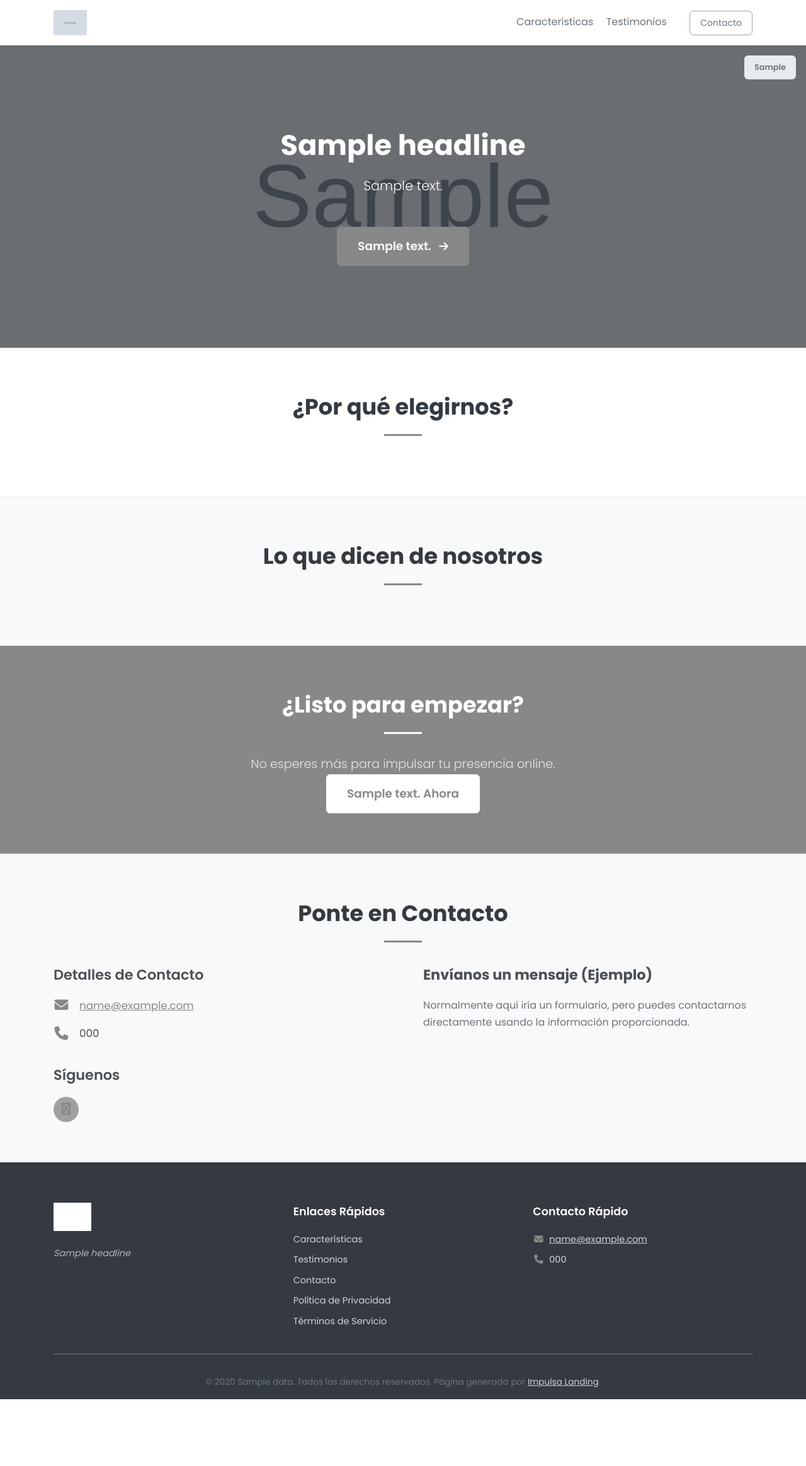
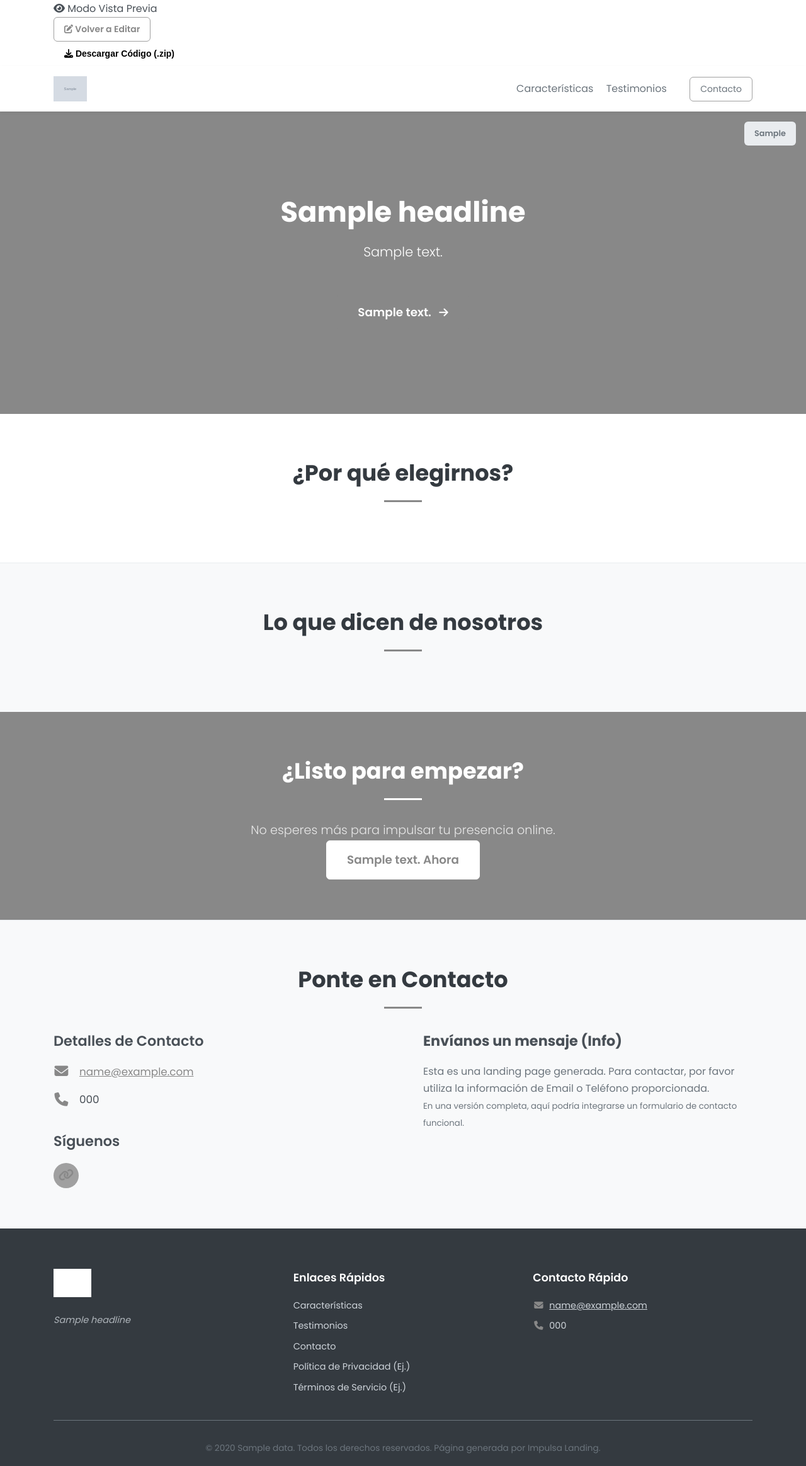
Before and after one commit to morispolanco/landing_page_generator, a Flask app: template templates/preview.html in a window 1280 px wide. Shown: the whole page at 63% size. Before the commit the page ends 2221 px from the top, so only its background shows below. Run offline with Flask 3, Linux system fonts and the light colour scheme; the template is opened without the code that fills it: most values are stand-ins (such as "Sample title", 1, 10 or a date in 2020); grey boxes marked "Sample" are stand-in pictures.

Commit message:
Update preview.html

```diff
--- a/templates/preview.html
+++ b/templates/preview.html
@@ -3,57 +3,102 @@
 <head>
     <meta charset="UTF-8">
     <meta name="viewport" content="width=device-width, initial-scale=1.0">
-    <title>{{ data.name }} - {{ data.headline | truncate(50) }}</title> {# Título más descriptivo #}
+    <title>{{ data.name }} - {{ data.headline | truncate(50) }}</title>
 
-    <!-- Google Fonts (Ejemplo: Poppins) -->
     <link rel="preconnect" href="https://fonts.googleapis.com">
     <link rel="preconnect" href="https://fonts.gstatic.com" crossorigin>
     <link href="https://fonts.googleapis.com/css2?family=Poppins:wght@300;400;600;700&display=swap" rel="stylesheet">
-
-    <!-- Font Awesome (para iconos) -->
     <link rel="stylesheet" href="https://cdnjs.cloudflare.com/ajax/libs/font-awesome/6.4.0/css/all.min.css" integrity="sha512-iecdLmaskl7CVkqkXNQ/ZH/XLlvWZOJyj7Yy7tcenmpD1ypASozpmT/E0iPtmFIB46ZmdtAc9eNBvH0H/ZpiBw==" crossorigin="anonymous" referrerpolicy="no-referrer" />
 
-    <!-- Nuestro CSS Rediseñado -->
-    <link rel="stylesheet" href="{{ url_for('static', filename='css/style.css') }}">
+    <!-- Enlace CSS: Relativo si es descarga, absoluto (url_for) si es preview -->
+    {% if is_download %}
+        <link rel="stylesheet" href="css/style.css">
+    {% else %}
+        <link rel="stylesheet" href="{{ url_for('static', filename='css/style.css') }}">
+    {% endif %}
 
     <!-- Estilos dinámicos -->
     <style>
         :root {
             --primary-color: {{ data.color_primary | default('#007bff') }};
-            --secondary-color: {{ data.color_secondary | default('#6c757d') }};
-            /* Generar variaciones más claras/oscuras (simplificado) */
+            --secondary-color: {{ data.color_secondary | default('#ffffff') }}; /* Blanco por defecto */
             --primary-color-dark: color-mix(in srgb, var(--primary-color) 85%, black);
             --primary-color-light: color-mix(in srgb, var(--primary-color) 80%, white);
         }
-        {% if data.image_hero_url %}
+
+        /* Aplicar fondo Hero dinámicamente */
         .hero {
-            background-image: linear-gradient(rgba(0, 0, 0, 0.5), rgba(0, 0, 0, 0.5)), url('{{ data.image_hero_url }}');
-            background-size: cover;
-            background-position: center center;
-            color: #ffffff; /* Texto blanco sobre imagen oscura */
+            {% if data.hero_background_type == 'pattern' and data.hero_pattern_src %}
+                background-color: {{ data.color_primary }}; /* Color base */
+                background-image: url('{{ data.hero_pattern_src }}');
+                color: var(--secondary-color); /* Usar secundario para texto sobre patrón */
+            {% elif data.hero_background_type == 'gradient' and data.hero_background_css %}
+                background: {{ data.hero_background_css }};
+                color: var(--white); /* Asumir texto blanco sobre gradiente */
+            {% elif data.hero_background_type == 'image_url' and data.image_hero_url %}
+                 background-image: linear-gradient(rgba(0, 0, 0, 0.5), rgba(0, 0, 0, 0.5)), url('{{ data.image_hero_url | escape }}');
+                 background-size: cover;
+                 background-position: center center;
+                 color: #ffffff;
+            {% elif data.hero_background_type == 'color' and data.hero_background_css %}
+                 background: {{ data.hero_background_css }};
+                 /* Determinar color de texto basado en luminancia del color de fondo (simplificado) */
+                 {% set bgcolor = data.hero_background_css %}
+                 {% set r = (bgcolor[1:3] | int(base=16)) if bgcolor.startswith('#') else 0 %}
+                 {% set g = (bgcolor[3:5] | int(base=16)) if bgcolor.startswith('#') else 0 %}
+                 {% set b = (bgcolor[5:7] | int(base=16)) if bgcolor.startswith('#') else 0 %}
+                 {% set lum = (0.299 * r + 0.587 * g + 0.114 * b) / 255 %}
+                 color: {{ '#333333' if lum > 0.5 else '#ffffff' }};
+            {% else %}
+                /* Fallback: Color primario sólido */
+                 background: var(--primary-color);
+                 color: var(--white);
+            {% endif %}
         }
-        .hero .headline, .hero .description {
-             color: #ffffff;
-        }
-        {% endif %}
+         /* Asegurar que el texto del hero herede el color calculado si no hay imagen */
+         {% if data.hero_background_type != 'image_url' %}
+         .hero .headline, .hero .description { color: inherit; }
+         {% endif %}
+
     </style>
 </head>
-<body>
+<!-- Añadir clase si hay imagen URL para estilos condicionales si es necesario -->
+<body class="{{ 'hero-has-image-url' if data.hero_background_type == 'image_url' and data.image_hero_url else '' }}">
 
-    <!-- Barra de Navegación (Simple) -->
+    <!-- Barra de Controles (Solo en modo Preview) -->
+    {% if not is_download %}
+    <div class="preview-controls">
+        <div class="container">
+            <span><i class="fas fa-eye"></i> Modo Vista Previa</span>
+            <div>
+                 <a href="/" class="btn btn-secondary btn-sm"><i class="fas fa-edit"></i> Volver a Editar</a>
+                 <!-- Formulario para descargar -->
+                 <form action="{{ url_for('download') }}" method="POST" class="download-form">
+                    <!-- Campo oculto con datos de configuración (SIN SVGs grandes) -->
+                    <input type="hidden" name="page_data_json" value="{{ data_json | escape }}">
+                    <button type="submit" class="btn btn-success btn-sm btn-download">
+                        <i class="fas fa-download"></i> Descargar Código (.zip)
+                    </button>
+                 </form>
+            </div>
+        </div>
+    </div>
+    {% endif %}
+
+    <!-- Barra de Navegación -->
     <nav class="navbar">
         <div class="container">
             <div class="logo">
-                {% if data.logo_url %}
-                    <img src="{{ data.logo_url }}" alt="Logo de {{ data.name }}" class="logo-img">
+                <!-- *** USA logo_src (que tiene SVG logo como Data URL o ruta relativa) *** -->
+                {% if data.logo_src %}
+                    <img src="{{ data.logo_src }}" alt="Logo de {{ data.name }}" class="logo-img">
                 {% else %}
                     <span class="logo-text">{{ data.name }}</span>
                 {% endif %}
             </div>
-            <div class="nav-links">
-                <!-- Enlaces podrían ir a secciones: #features, #testimonials, #contact -->
-                <a href="#features" class="nav-link">Características</a>
-                <a href="#testimonials" class="nav-link">Testimonios</a>
+             <div class="nav-links">
+                {% if data.features_raw and data.features_raw.strip() %}<a href="#features" class="nav-link">Características</a>{% endif %}
+                {% if data.testimonials_raw and data.testimonials_raw.strip() %}<a href="#testimonials" class="nav-link">Testimonios</a>{% endif %}
                 <a href="#contact" class="nav-link btn btn-secondary btn-sm">Contacto</a>
             </div>
         </div>
@@ -68,11 +113,12 @@
             {% endif %}
             {% if data.cta_text %}
                 <a href="#contact" class="btn btn-primary btn-lg cta-button">{{ data.cta_text }} <i class="fas fa-arrow-right"></i></a>
-                {# El href="#contact" es un ejemplo, podría ser un enlace externo #}
             {% endif %}
              <p class="page-type-badge">{{ data.page_type|capitalize }}</p>
         </div>
     </header>
+
+    <!-- ... (Resto de secciones: Features, Testimonials, CTA Secundario, Contacto - SIN CAMBIOS IMPORTANTES, verificar lógica `if` para secciones opcionales) ... -->
 
     <!-- Sección Características/Beneficios -->
     {% if data.features_raw and data.features_raw.strip() %}
@@ -86,13 +132,15 @@
                         {% set icon_class = parts[0].strip() | default('fa-solid fa-star') %}
                         {% set title = parts[1].strip() %}
                         {% set desc = parts[2].strip() %}
+                        {% if title and desc %} {# Solo mostrar si hay título y descripción #}
                         <div class="feature-item text-center">
                             <div class="feature-icon">
-                                <i class="fa-fw {{ icon_class }}"></i> {# fa-fw para ancho fijo #}
+                                <i class="fa-fw {{ icon_class }}"></i>
                             </div>
                             <h3 class="feature-title">{{ title }}</h3>
                             <p class="feature-description">{{ desc }}</p>
                         </div>
+                        {% endif %}
                     {% endif %}
                 {% endfor %}
             </div>
@@ -113,6 +161,7 @@
                         {% set author_parts = quote_parts[1].split(',', 1) %}
                         {% set author_name = author_parts[0].strip() %}
                         {% set author_title = author_parts[1].strip() if author_parts|length > 1 else '' %}
+                         {% if quote and author_name %} {# Solo mostrar si hay cita y autor #}
                         <div class="testimonial-item">
                             <blockquote class="testimonial-quote">
                                 <i class="fas fa-quote-left quote-icon"></i>
@@ -123,6 +172,7 @@
                                 {% if author_title %}<span class="author-title">{{ author_title }}</span>{% endif %}
                             </cite>
                         </div>
+                        {% endif %}
                     {% endif %}
                  {% endfor %}
             </div>
@@ -160,25 +210,27 @@
                             {% for link in data.social_links_raw.splitlines() %}
                                 {% set cleaned_link = link.strip() %}
                                 {% if cleaned_link %}
-                                    {% set platform_icon = 'fa-link' %} {# Icono por defecto #}
-                                    {% if 'linkedin.com' in cleaned_link %}{% set platform_icon = 'fa-linkedin' %}
-                                    {% elif 'twitter.com' in cleaned_link or 'x.com' in cleaned_link %}{% set platform_icon = 'fa-twitter' %}
-                                    {% elif 'github.com' in cleaned_link %}{% set platform_icon = 'fa-github' %}
-                                    {% elif 'instagram.com' in cleaned_link %}{% set platform_icon = 'fa-instagram' %}
-                                    {% elif 'facebook.com' in cleaned_link %}{% set platform_icon = 'fa-facebook' %}
+                                    {% set platform_icon = 'fa-link' %}
+                                    {% set brand_prefix = 'fas' %}
+                                    {% if 'linkedin.com' in cleaned_link %}{% set platform_icon = 'fa-linkedin' %}{% set brand_prefix = 'fab' %}
+                                    {% elif 'twitter.com' in cleaned_link or 'x.com' in cleaned_link %}{% set platform_icon = 'fa-twitter' %}{% set brand_prefix = 'fab' %}
+                                    {% elif 'github.com' in cleaned_link %}{% set platform_icon = 'fa-github' %}{% set brand_prefix = 'fab' %}
+                                    {% elif 'instagram.com' in cleaned_link %}{% set platform_icon = 'fa-instagram' %}{% set brand_prefix = 'fab' %}
+                                    {% elif 'facebook.com' in cleaned_link %}{% set platform_icon = 'fa-facebook' %}{% set brand_prefix = 'fab' %}
+                                    {% elif 'youtube.com' in cleaned_link %}{% set platform_icon = 'fa-youtube' %}{% set brand_prefix = 'fab' %}
+                                    {% elif 'behance.net' in cleaned_link %}{% set platform_icon = 'fa-behance' %}{% set brand_prefix = 'fab' %}
+                                    {% elif 'dribbble.com' in cleaned_link %}{% set platform_icon = 'fa-dribbble' %}{% set brand_prefix = 'fab' %}
                                     {% endif %}
-                                    <li><a href="{{ cleaned_link }}" target="_blank" rel="noopener noreferrer" title="Enlace a {{ platform_icon|replace('fa-', '')|capitalize }}"><i class="fab {{ platform_icon }} social-icon"></i></a></li>
+                                    <li><a href="{{ cleaned_link }}" target="_blank" rel="noopener noreferrer" title="Enlace a {{ platform_icon|replace('fa-', '')|capitalize }}"><i class="{{ brand_prefix }} {{ platform_icon }} social-icon"></i></a></li>
                                 {% endif %}
                             {% endfor %}
                         </ul>
                     {% endif %}
                 </div>
-                 <!-- Podría ir un formulario de contacto aquí en una versión más avanzada -->
                  <div class="contact-message">
-                     <h3>Envíanos un mensaje (Ejemplo)</h3>
-                     <p>Normalmente aquí iría un formulario, pero puedes contactarnos directamente usando la información proporcionada.</p>
-                     <!-- Placeholder para un mapa si fuera relevante -->
-                     <!-- <div class="map-placeholder">Mapa (Placeholder)</div> -->
+                     <h3>Envíanos un mensaje (Info)</h3>
+                     <p>Esta es una landing page generada. Para contactar, por favor utiliza la información de Email o Teléfono proporcionada.</p>
+                     <p><small>En una versión completa, aquí podría integrarse un formulario de contacto funcional.</small></p>
                  </div>
             </div>
         </div>
@@ -189,8 +241,9 @@
         <div class="container">
             <div class="footer-content">
                 <div class="footer-col footer-about">
-                     {% if data.logo_url %}
-                        <img src="{{ data.logo_url }}" alt="Logo de {{ data.name }}" class="footer-logo">
+                     <!-- *** USA logo_src *** -->
+                     {% if data.logo_src %}
+                        <img src="{{ data.logo_src }}" alt="Logo de {{ data.name }}" class="footer-logo">
                     {% else %}
                         <h4 class="footer-logo-text">{{ data.name }}</h4>
                     {% endif %}
@@ -199,12 +252,11 @@
                 <div class="footer-col footer-links">
                     <h4>Enlaces Rápidos</h4>
                     <ul>
-                        <li><a href="#features">Características</a></li>
-                        <li><a href="#testimonials">Testimonios</a></li>
+                         {% if data.features_raw and data.features_raw.strip() %}<li><a href="#features">Características</a></li>{% endif %}
+                         {% if data.testimonials_raw and data.testimonials_raw.strip() %}<li><a href="#testimonials">Testimonios</a></li>{% endif %}
                         <li><a href="#contact">Contacto</a></li>
-                        <!-- Placeholder Links -->
-                        <li><a href="#">Política de Privacidad</a></li>
-                        <li><a href="#">Términos de Servicio</a></li>
+                        <li><a href="#">Política de Privacidad (Ej.)</a></li>
+                        <li><a href="#">Términos de Servicio (Ej.)</a></li>
                     </ul>
                 </div>
                 <div class="footer-col footer-contact">
@@ -218,8 +270,7 @@
                 </div>
             </div>
             <div class="footer-bottom text-center">
-                <p>© {{ current_year }} {{ data.name }}. Todos los derechos reservados. Página generada por <a href="https://tu-dominio.com" target="_blank">Impulsa Landing</a>.</p>
-                 {# Reemplaza https://tu-dominio.com con el enlace real si lo tienes #}
+                <p>© {{ current_year }} {{ data.name }}. Todos los derechos reservados. Página generada por Impulsa Landing.</p>
             </div>
         </div>
     </footer>
```
